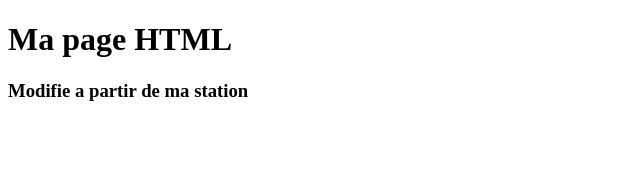
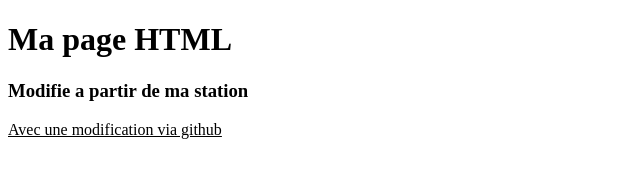
Before and after one commit to Grosquicks/hello-world, a plain HTML site: page index.html in a window 1280 px wide. Shown: the whole page, without its empty margins (0-640 px from the left). Drawn offline with Linux system fonts and the light colour scheme.

Commit message:
Ajout d'un commmentaire via github

```diff
--- a/index.html
+++ b/index.html
@@ -11,7 +11,8 @@
 
 		<h1>Ma page HTML</h1>
 		<h3>Modifie a partir de ma station</h3>
-
+		<!-- Petit commentaire ajoute via github et commite -->
+		<u>Avec une modification via github</u>
 	</body>
 
 </html>
```
